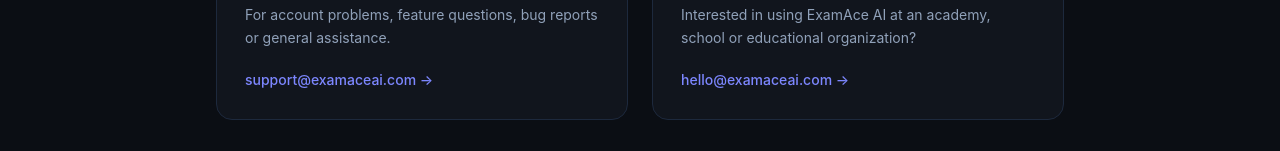
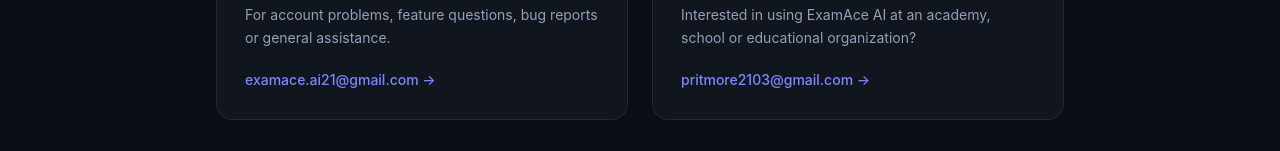
Before and after one commit to pritmore2103-gif/ExamAce-AI, a React (Vite) app in the folder frontend/: page /contact in a window 1280 px wide. Shown: the part 457-608 px from the top of the page. Built offline with nearby package versions, Linux system fonts and the light colour scheme.

Commit message:
Update contact page with new email addresses

```diff
--- a/frontend/src/pages/Contact.jsx
+++ b/frontend/src/pages/Contact.jsx
@@ -58,10 +58,10 @@
             </p>
 
             <a
-              href="mailto:support@examaceai.com"
+              href="mailto:examace.ai21@gmail.com"
               className="inline-block mt-5 text-indigo-400 hover:text-indigo-300 text-sm font-medium"
             >
-              support@examaceai.com →
+              examace.ai21@gmail.com →
             </a>
 
           </div>
@@ -83,10 +83,10 @@
             </p>
 
             <a
-              href="mailto:hello@examaceai.com"
+              href="mailto:pritmore2103@gmail.com"
               className="inline-block mt-5 text-indigo-400 hover:text-indigo-300 text-sm font-medium"
             >
-              hello@examaceai.com →
+              pritmore2103@gmail.com →
             </a>
 
           </div>
```
